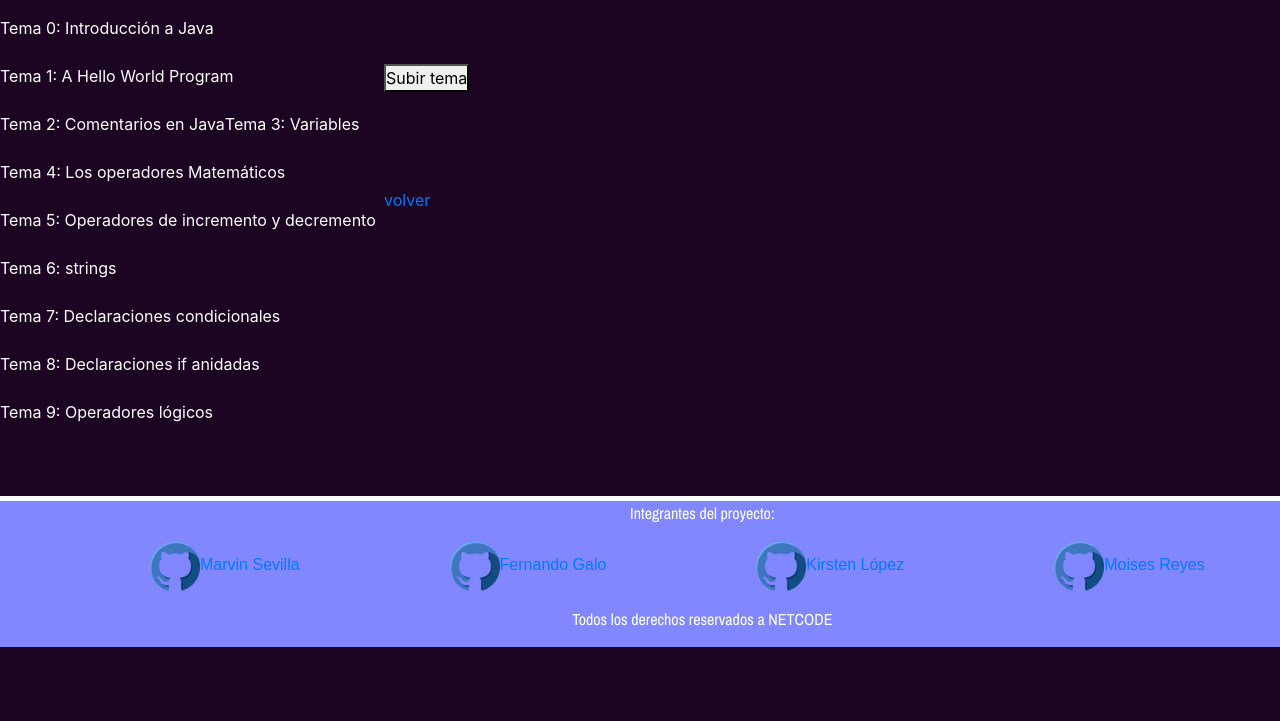
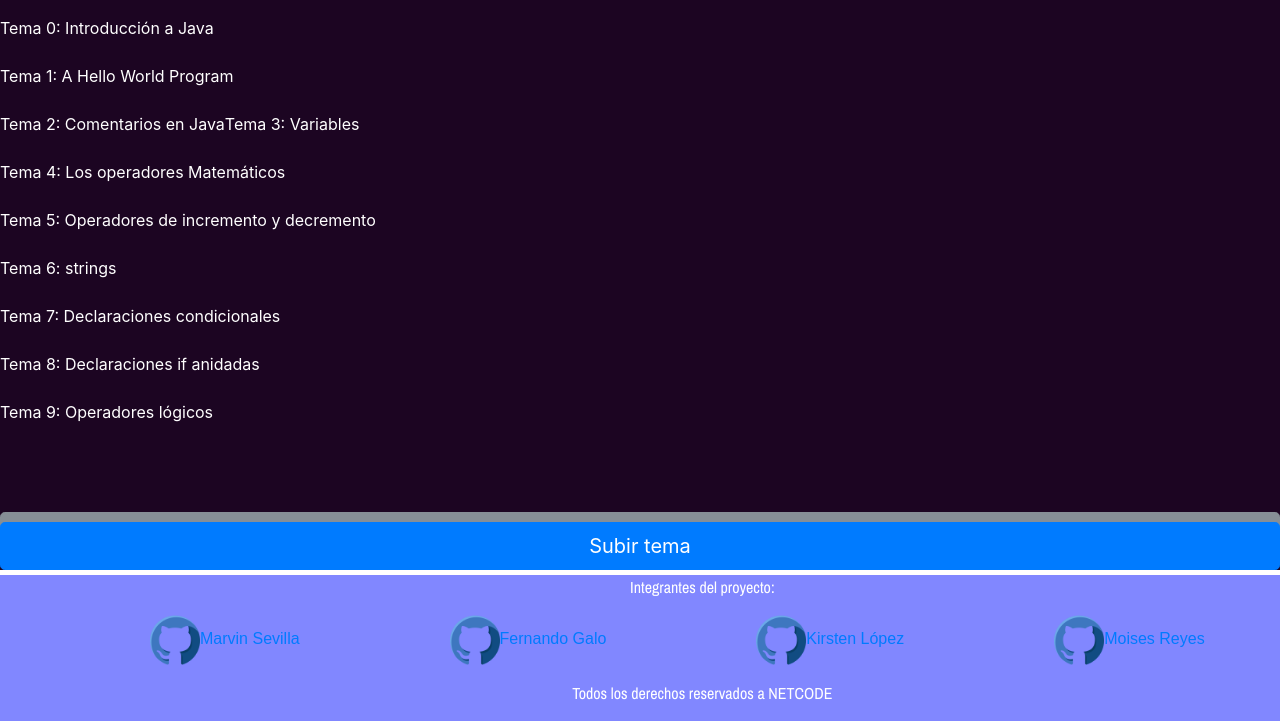
Before and after one commit to Marvin-05/NetCode_Proyect, a Flask app: page /verTemas/2 in a window 1280 px wide; the page is wider, and only the part inside the window is pictured. Shown: the part 152-873 px from the top of that part. Before the commit the page ends 799 px from the top of that part, so only its background shows below. Run offline with Flask 2, Linux system fonts and the light colour scheme; data comes from the database, SQL or seed files in the repository; both versions use the stored data as it was after the commit; some libraries are stand-ins or nearby versions; some web fonts are replaced.

Commit message:
aplicado de css a lo ultimo

```diff
--- a/NetCode_Proyect/static/css/cursos.css
+++ b/NetCode_Proyect/static/css/cursos.css
@@ -362,3 +362,23 @@ footer .contac-us .Integrantes ul li a img
     margin-top: 5%;
     margin-bottom: 2%;
 }
+
+.A
+{
+    margin-top: 35%;
+}
+
+.formulario-tema
+{
+    width: 40%;
+    display: inline-block;
+    margin-left: 30%;
+}
+.formulario-tema h3
+{
+    text-align: center;
+}
+.formulario-tema .boton button
+{
+    width: 100%;
+}
--- a/NetCode_Proyect/templates/Subir-cursos.html
+++ b/NetCode_Proyect/templates/Subir-cursos.html
@@ -48,7 +48,7 @@
         </div>
         <br>
         <div class="boton">
-            <button type="submit" class="btn btn-lg btn-primary" >Subir</button>
+            <button type="submit" class="btn btn-lg btn-primary">Subir</button>
         </div>
   </form>
 {% endblock %}
--- a/NetCode_Proyect/templates/ver_temas.html
+++ b/NetCode_Proyect/templates/ver_temas.html
@@ -35,17 +35,14 @@
         <br><br>
     </div>
     <br><br>
-    <div>
+    <div clas>
         <form action="/subir-tema/{{c_id}}">
-            <button type="submit">Subir tema</button>
+            <button type="submit" class="btn btn-primary btn-lg btn-block">Subir tema</button>
         </form>
     </div>
-    <br>
-    <br>
-    <br>
-    <br>
-    <a href="/Almacen-cursos/{{c_id}}">volver</a>
-
+    <div class="A">
+        <a href="/Almacen-cursos/{{c_id}}" class="btn btn-secondary btn-lg btn-block">volver</a>
+    </div>
 {% endblock %}
 
 {% block footer%}
```
Also changed, not shown: NetCode_Proyect/Users.db, NetCode_Proyect/static/img/Fondo_home.jpg (deleted), NetCode_Proyect/static/img/X.png (deleted), NetCode_Proyect/static/img/aaaa.jpg (deleted), NetCode_Proyect/static/img/background_1.jpg (deleted), NetCode_Proyect/static/img/background_2.jpg (deleted), NetCode_Proyect/static/img/booksicon.png (deleted), NetCode_Proyect/static/img/cursosicon.png (deleted), NetCode_Proyect/static/img/foroicon.png (deleted), NetCode_Proyect/static/img/homeicon.png (deleted), NetCode_Proyect/static/img/icono_1.png (deleted), NetCode_Proyect/static/img/logouticon.png (deleted), NetCode_Proyect/static/img/menu-regular-48.png (deleted), NetCode_Proyect/static/img/png-transparent-computer-programming-anime-programming-language-thread-animation-gril-reading-cartoon-c-thumbnail.png (deleted), 1 more files, 1 other file.
